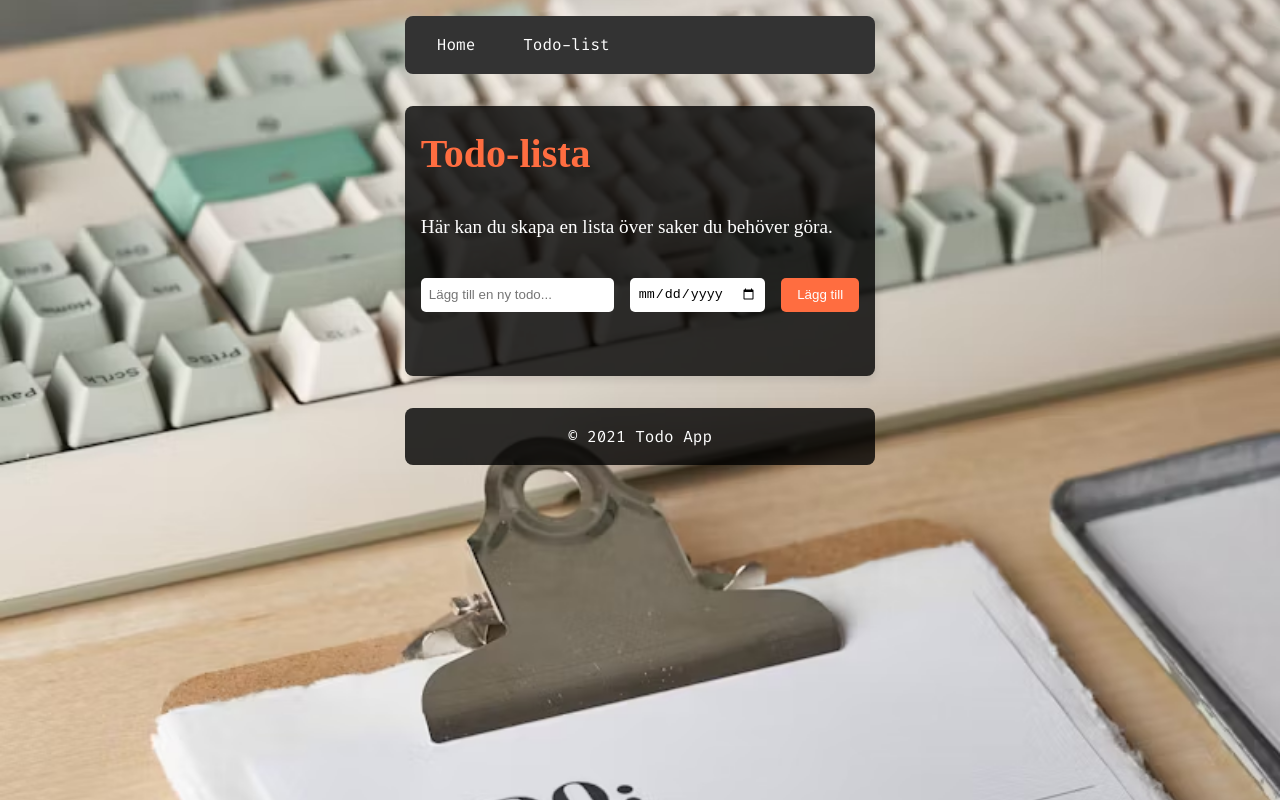
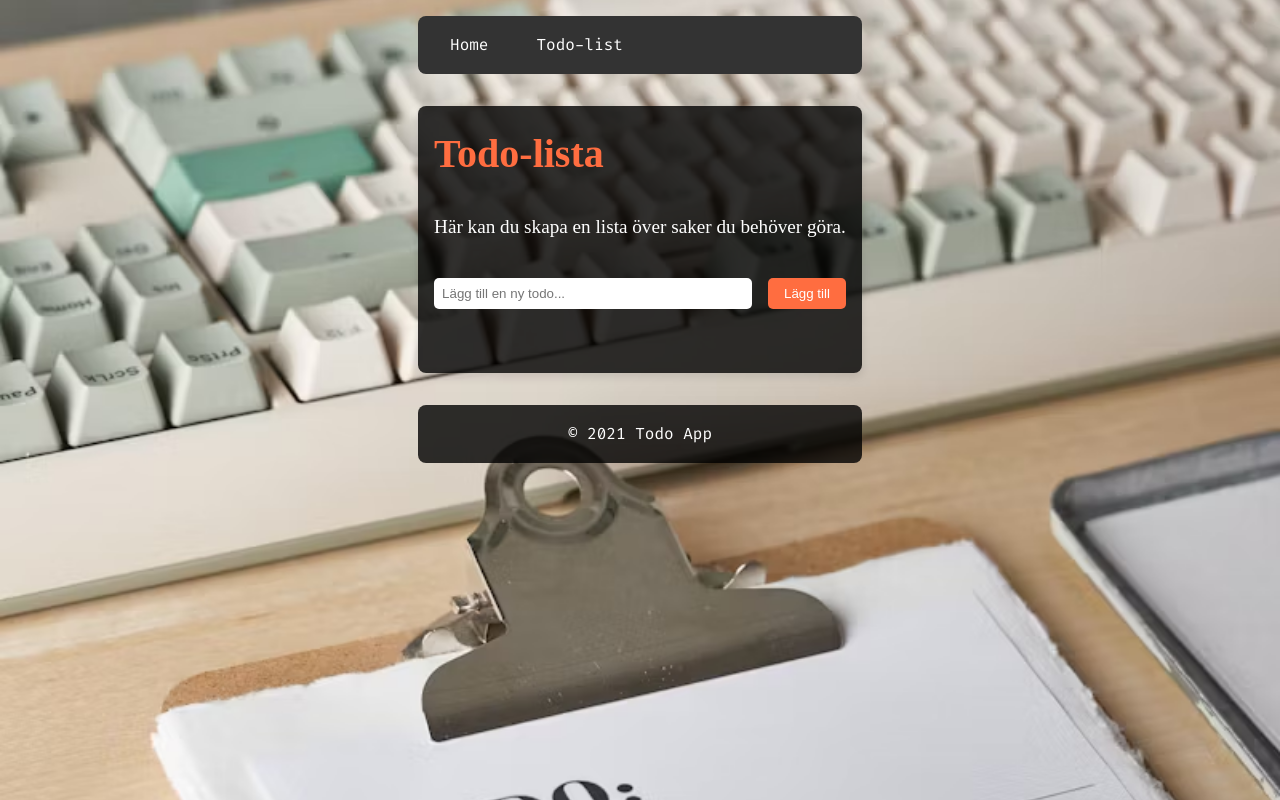
Before and after one commit to mybrindesjo/myTodoApp, a React (Vite) app in the folder TodoApp/: page /todo in a window 1280 px wide. Built offline with nearby package versions, Linux system fonts and the light colour scheme.

Commit message:
New changes 08-02-2025

```diff
--- a/TodoApp/src/components/Input.jsx
+++ b/TodoApp/src/components/Input.jsx
@@ -2,14 +2,12 @@ import React from 'react';
 
 const Input = ({ addTodo }) => {
     const [value, setValue] = React.useState('');
-    const [dueDate, setDueDate] = React.useState('');
 
     const handleSubmit = e => {
         e.preventDefault();
-        if (!value || !dueDate) return;
-        addTodo(value, dueDate);
+        if (!value) return;
+        addTodo(value);
         setValue('');
-        setDueDate('');
     }
 
     return (
@@ -21,12 +19,6 @@ const Input = ({ addTodo }) => {
                 placeholder='Lägg till en ny todo...'
                 onChange={e => setValue(e.target.value)}
             />
-            <input
-                type='date'
-                className='input'
-                value={dueDate}
-                onChange={e => setDueDate(e.target.value)}
-            />
             <button type='submit' className='add-todo-btn'>Lägg till</button>
         </form>
     );
--- a/TodoApp/src/components/TodoList.jsx
+++ b/TodoApp/src/components/TodoList.jsx
@@ -5,7 +5,7 @@ const TodoList = ({ todos, toggleTodo, removeTodo }) => {
     <div className='todo-list'>
       {todos.map((todo, index) => (
         <div className={`todo ${todo.completed ? 'completed' : ''}`} key={index}>
-          <span>{todo.text} - {new Date(todo.dueDate).toLocaleDateString()}</span>
+          <span>{todo.text}</span>
           <div>
             <input
               type="checkbox"
--- a/TodoApp/src/index.css
+++ b/TodoApp/src/index.css
@@ -112,13 +112,6 @@ footer {
   flex: 1;
 }
 
-.input-form input[type="date"] {
-  padding: 0.5rem;
-  border: none;
-  border-radius: 5px;
-  flex: 1;
-}
-
 .add-todo-btn {
   padding: 0.5rem 1rem;
   background: #ff6d40;
--- a/TodoApp/src/pages/Todo.jsx
+++ b/TodoApp/src/pages/Todo.jsx
@@ -5,8 +5,8 @@ import TodoList from '../components/TodoList';
 const Todo = () => {
   const [todos, setTodos] = useState([]);
 
-  const addTodo = (text, dueDate) => {
-    const newTodos = [...todos, { text, dueDate, completed: false }];
+  const addTodo = (text) => {
+    const newTodos = [...todos, { text, completed: false }];
     setTodos(newTodos);
   };
 
```
